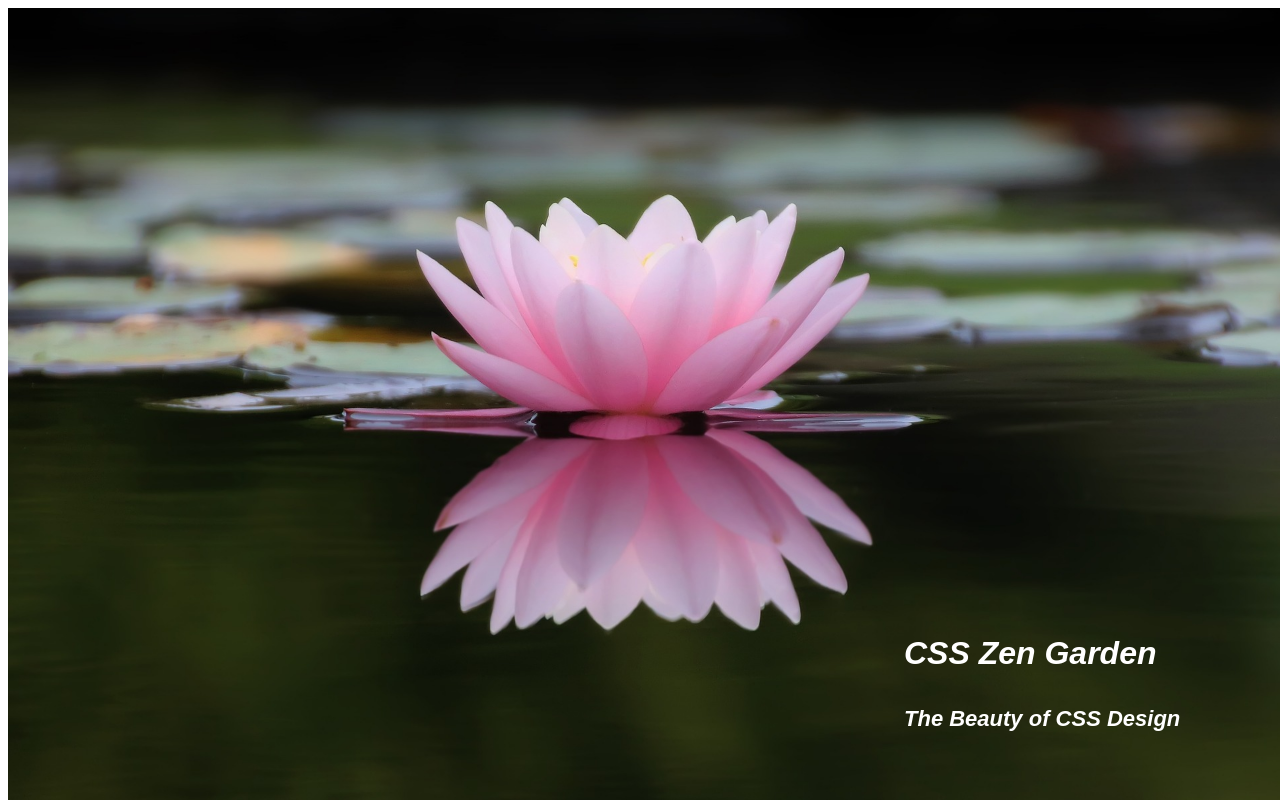
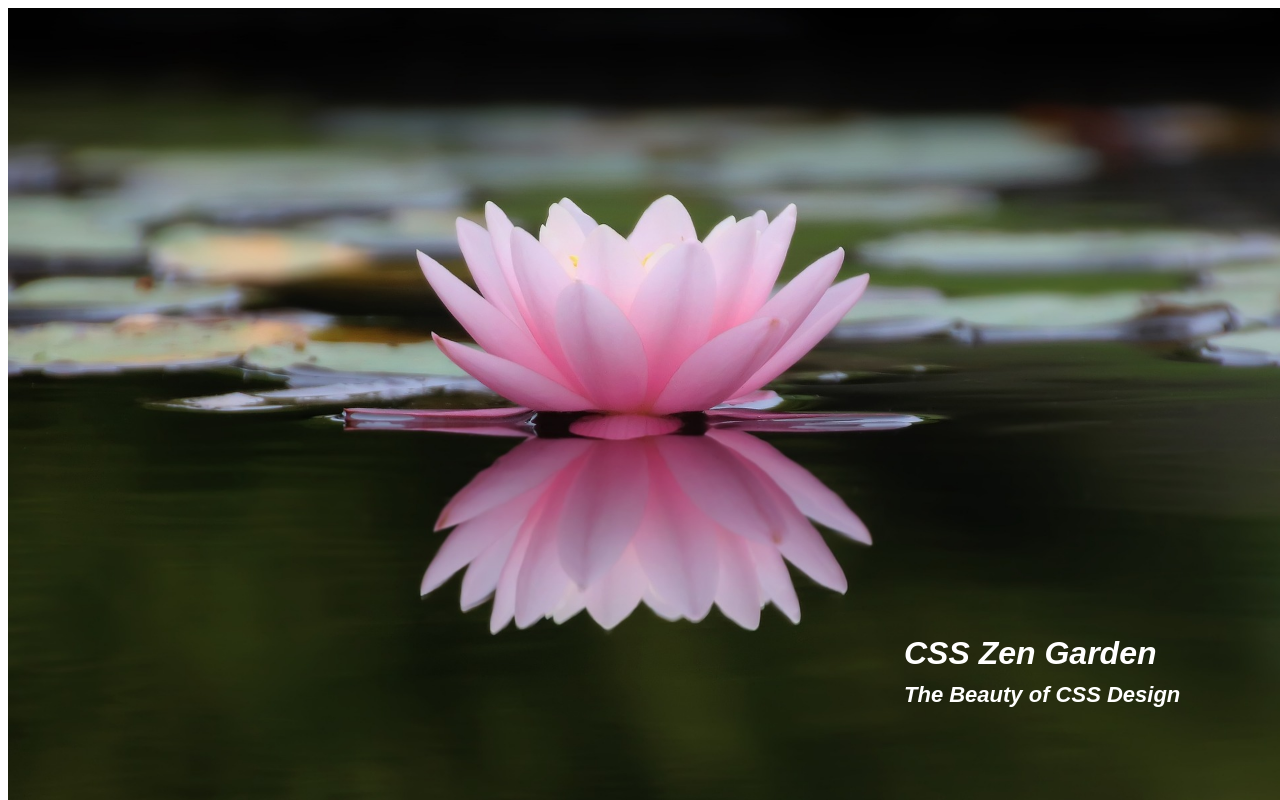
Before and after one commit to torislocke/zenGarden, a plain HTML site: page index.html in a window 1280 px wide. Shown: the top 800 px of the page. Drawn offline with Linux system fonts and the light colour scheme; a web font is replaced by a local one.

Commit message:
Update project.css

```diff
--- a/project.css
+++ b/project.css
@@ -220,7 +220,7 @@ header h2 abbr {
 
 	header h2 {
 		font-size: 22px;
-		top: 85%;
+		top: 82%;
 		left: 70%;
 	}
 
```
